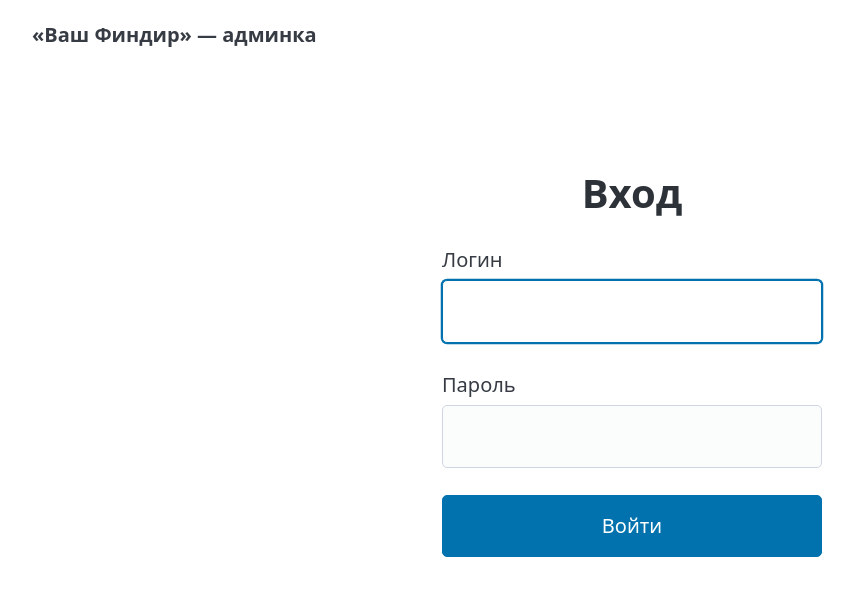
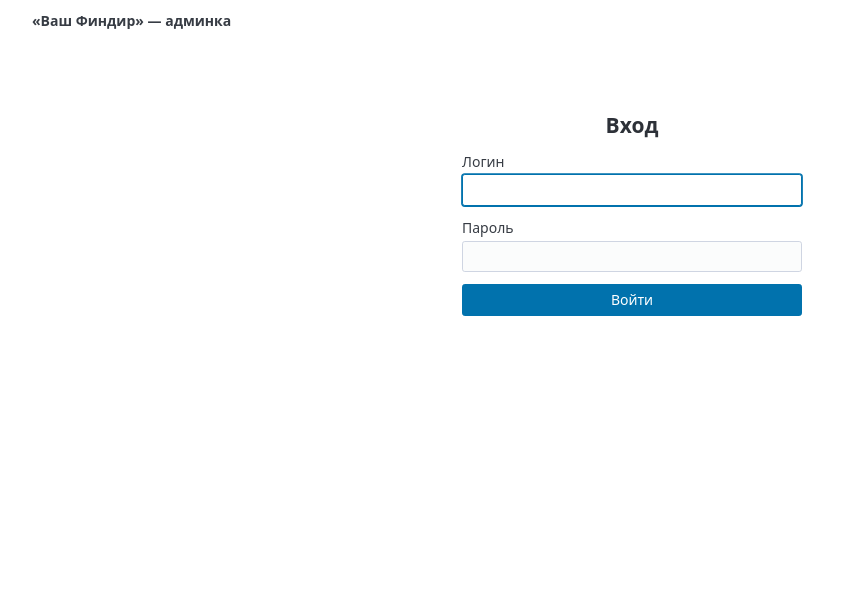
Before and after one commit to pavelsur07/vf_materials_bot, a Python web app: template bot/admin/templates/login.html in a window 1280 px wide. Shown: the top 596 px of the page, without its empty margins (8-863 px from the left). Run offline with Jinja, Linux system fonts and the light colour scheme; the template is opened without the code that fills it, so the values that code supplies are empty; some libraries are stand-ins or nearby versions.

Commit message:
Сделать UI админки компактным: плотность 14px, мелкие контролы и таблицы

```diff
--- a/bot/admin/templates/base.html
+++ b/bot/admin/templates/base.html
@@ -6,9 +6,27 @@
   <title>{% block title %}Админка «Ваш Финдир»{% endblock %}</title>
   <link rel="stylesheet" href="https://cdn.jsdelivr.net/npm/@picocss/pico@2/css/pico.min.css">
   <style>
+    /* Компактная плотность админки: база 14px, без роста шрифта на широких экранах */
+    html:root {
+      --pico-font-size: 87.5%;
+      --pico-line-height: 1.45;
+      --pico-spacing: 0.625rem;
+      --pico-form-element-spacing-vertical: 0.35rem;
+      --pico-form-element-spacing-horizontal: 0.7rem;
+      --pico-border-radius: 0.2rem;
+    }
+    h1 { --pico-font-size: 1.5rem; }
+    h2 { --pico-font-size: 1.25rem; }
+
+    body > header { padding-block: 0.75rem; }
+
+    /* Таблицы — плотные, числа моноширинной ширины (tabular-nums) */
+    table { font-variant-numeric: tabular-nums; }
+    th, td { padding: 0.3rem 0.6rem; }
+
     /* Pico не выравнивает формы по центру — компактная карточка для входа */
-    .login-box { max-width: 380px; margin: 10vh auto 0; }
-    .login-box h1 { margin-bottom: 1.5rem; text-align: center; }
+    .login-box { max-width: 340px; margin: 8vh auto 0; }
+    .login-box h1 { margin-bottom: 1rem; text-align: center; }
     .login-box button[type="submit"] { width: 100%; }
     .error { color: #b00020; }
   </style>
```
